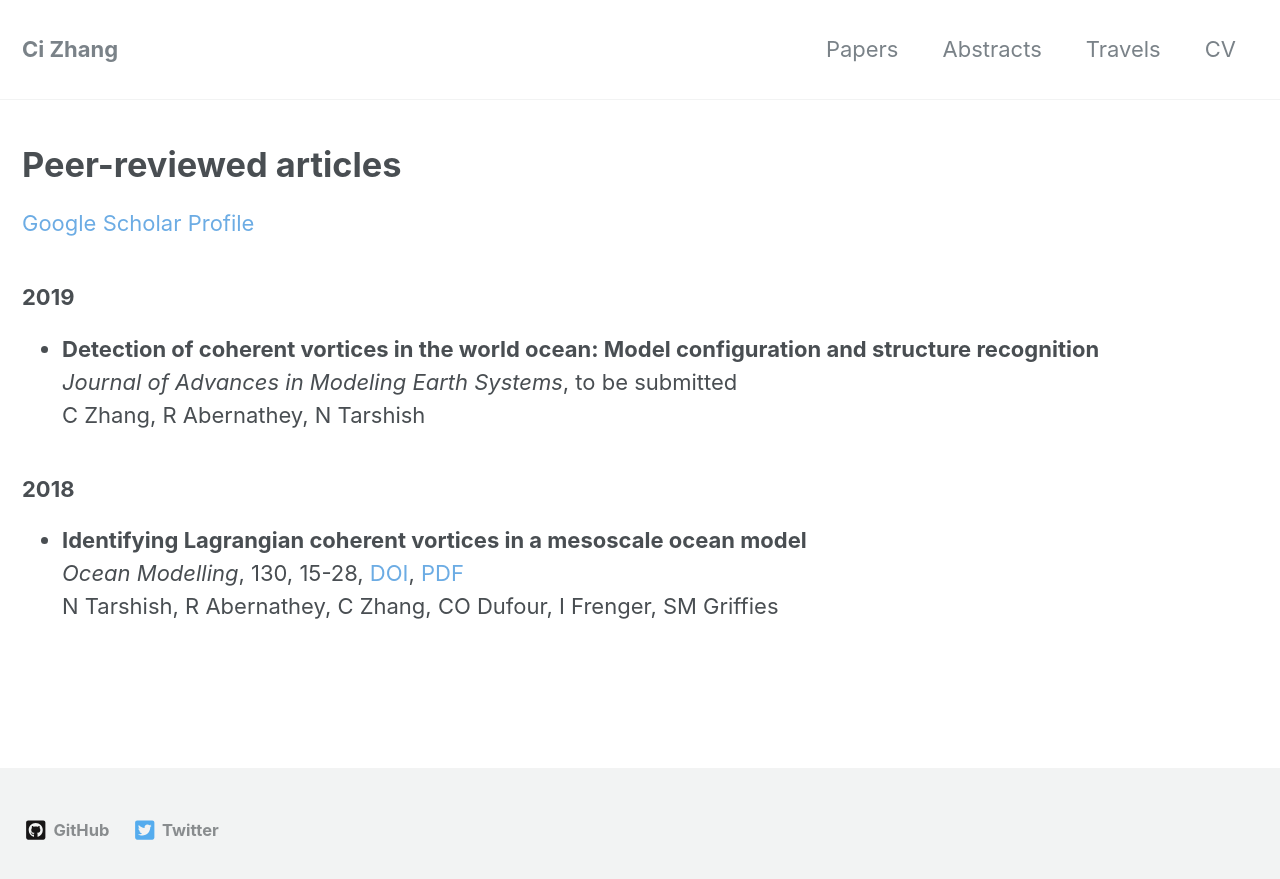
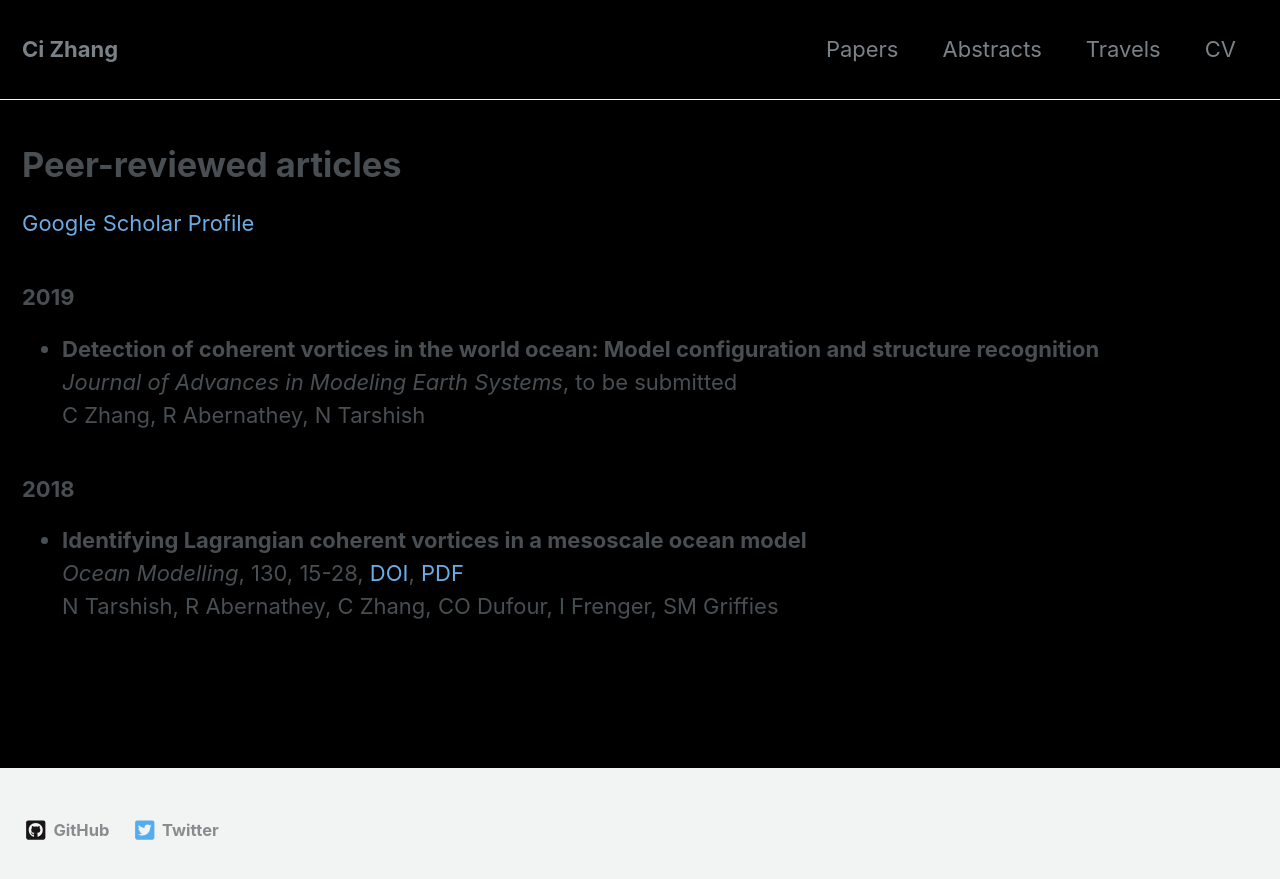
Before and after one commit to ci-zhang/ci-zhang.github.io, a Jekyll site: the page built from _pages/papers.md, in a window 1280 px wide. Shown: the top 879 px of the page. Built offline with Jekyll 4.4.1, drawn with Linux system fonts in a browser that asks for light colours; nearby versions of some CDN libraries; a style sheet for code colours, icons or effects is not loaded.

Commit message:
update colors

```diff
--- a/_sass/minimal-mistakes/_variables.scss
+++ b/_sass/minimal-mistakes/_variables.scss
@@ -53,7 +53,7 @@ $darker-gray: mix(#000, $gray, 60%) !default;
 $light-gray: mix(#fff, $gray, 50%) !default;
 $lighter-gray: mix(#fff, $gray, 90%) !default;
 
-$background-color: #fff !default;
+$background-color: #000 !default;
 $code-background-color: #fafafa !default;
 $code-background-color-dark: $light-gray !default;
 $text-color: $dark-gray !default;
```
